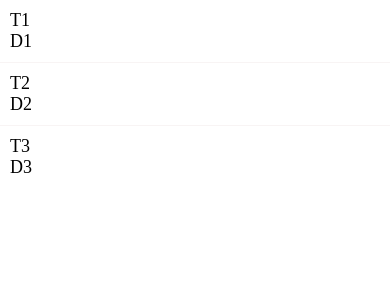
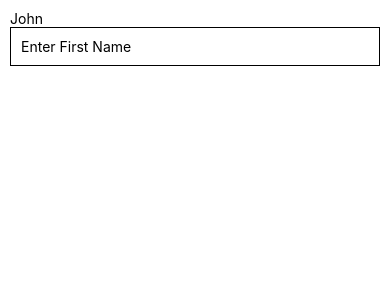
Before and after one commit to SaishJ/React-Native-Basics, a React Native app: screen / in a window 390 px wide. Shown: the top 300 px of the page. Built offline with nearby package versions, Linux system fonts and the light colour scheme.

Commit message:
:speech_balloon: TextInput

```diff
--- a/App.js
+++ b/App.js
@@ -1,43 +1,16 @@
 import { SafeAreaView, FlatList, Platform, StatusBar } from "react-native";
-import ListItem from "./app/components/ListItem";
-import Seprator from "./app/components/Seprator";
-
-const data = [
-  {
-    id: 1,
-    title: "T1",
-    description: "D1",
-  },
-  {
-    id: 2,
-    title: "T2",
-    description: "D2",
-  },
-  {
-    id: 3,
-    title: "T3",
-    description: "D3",
-  },
-];
+import Input from "./app/components/Input";
 
 export default function App() {
   return (
     <SafeAreaView
       style={{
-        flex: 1,
         backgroundColor: "#fff",
-        flexDirection: "row",
         paddingTop: Platform.OS === "android" ? StatusBar.currentHeight : 0,
+        margin: 10,
       }}
     >
-      <FlatList
-        data={data}
-        renderItem={({ item }) => (
-          <ListItem title={item.title} description={item.description} />
-        )}
-        keyExtractor={(item) => item.id}
-        ItemSeparatorComponent={Seprator}
-      />
+      <Input />
     </SafeAreaView>
   );
 }
--- /dev/null
+++ b/app/components/Input.js
@@ -0,0 +1,20 @@
+import React, { useState } from "react";
+import { Text, TextInput, View } from "react-native";
+
+const Input = () => {
+  const [firstName, setFirstName] = useState("John");
+
+  return (
+    <View>
+      <Text>{firstName}</Text>
+      <TextInput
+        style={{ borderWidth: 1, padding: 10 }}
+        placeholder="Enter First Name"
+        onChangeText={(text) => setFirstName(text)}
+        keyboardType="numeric"
+      />
+    </View>
+  );
+};
+
+export default Input;
```
Also changed, not shown: 1 other file (tests, documents, lock files or other folders).
